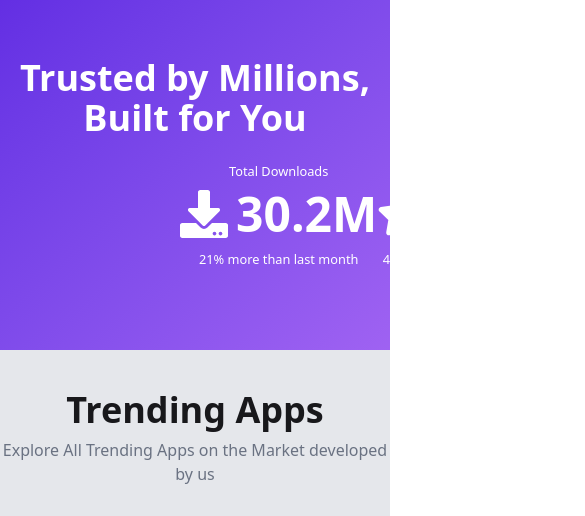
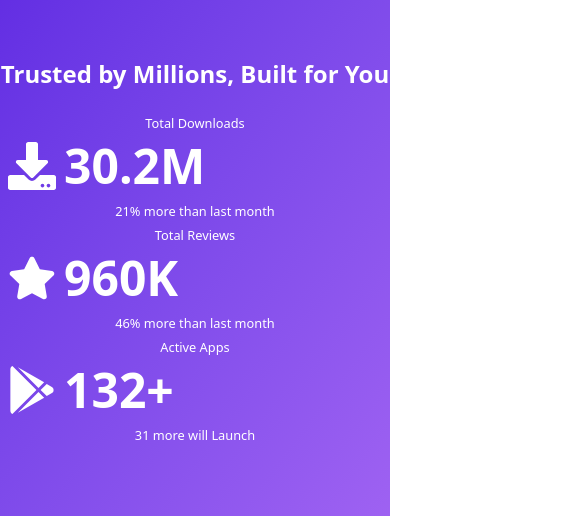
Before and after one commit to ahsan-habib01/B12A08-Hero-Apps, a React (Vite) app: page / in a window 390 px wide. Shown: the part 603-1119 px from the top of the page, 585 px wide, since content can reach past the window. Built offline with nearby package versions, Linux system fonts and the light colour scheme.

Commit message:
responsive all pages

```diff
--- a/src/Components/InstalledList.jsx
+++ b/src/Components/InstalledList.jsx
@@ -7,7 +7,7 @@ const InstalledList = ({ inst, handleUninstall }) => {
 
 
   return (
-    <div className="bg-white max-w-6xl mx-auto p-4 flex justify-between items-center">
+    <div className="bg-white max-w-6xl mx-auto p-4 md:flex justify-between items-center">
       <div className="flex gap-5">
         <img className="h-20 w-20 rounded overflow-hidden" src={image} alt="" />
         <div>
--- a/src/Pages/Apps.jsx
+++ b/src/Pages/Apps.jsx
@@ -30,7 +30,7 @@ const Apps = () => {
   return (
     <div className="bg-gray-200 py-10 text-center">
       <h1 className="text-4xl font-semibold">Our All Applications</h1>
-      <p className="text-gray-500 my-2">
+      <p className="text-gray-500 my-2 px-2">
         Explore All Apps on the Market developed by us. We code for Millions
       </p>
       <div className="flex justify-between items-center max-w-6xl mx-auto py-10">
@@ -63,7 +63,7 @@ const Apps = () => {
           />
         </label>
       </div>
-      <div>
+      <div className='mx-2'>
         {loading || searchLoading ? (
           <Loading></Loading>
         ) : searchedApps.length === 0 && search.trim() !== '' ? (
--- a/src/Pages/Home.jsx
+++ b/src/Pages/Home.jsx
@@ -38,10 +38,10 @@ const Home = () => {
         </div>
 
         <section className="bg-gradient-to-br from-[#632EE3] to-[#9F62F2] py-15">
-          <h1 className="text-white text-4xl font-semibold">
+          <h1 className="text-white text-2xl md:text-3xl lg:text-4xl font-semibold">
             Trusted by Millions, Built for You
           </h1>
-          <div className="py-5 flex justify-between items-center max-w-6xl mx-auto px-45">
+          <div className="py-5 grid grid-cols-1 md:grid-cols-2 lg:grid-cols-3 justify-between items-center max-w-6xl mx-auto px-2 md:px-5 lg:px-45">
             <div className="text-white">
               <p>
                 <small>Total Downloads</small>
@@ -87,6 +87,7 @@ const Home = () => {
             Explore All Trending Apps on the Market developed by us
           </p>
         </div>
+        <div className='mx-2'>
           {loading ? (
             <Loading></Loading>
           ) : (
@@ -96,6 +97,7 @@ const Home = () => {
               ))}
             </div>
           )}
+        </div>
         <div className="pt-10">
           <Link
             to="/apps"
```
Lines whose indentation alone changed are shown as unchanged.
